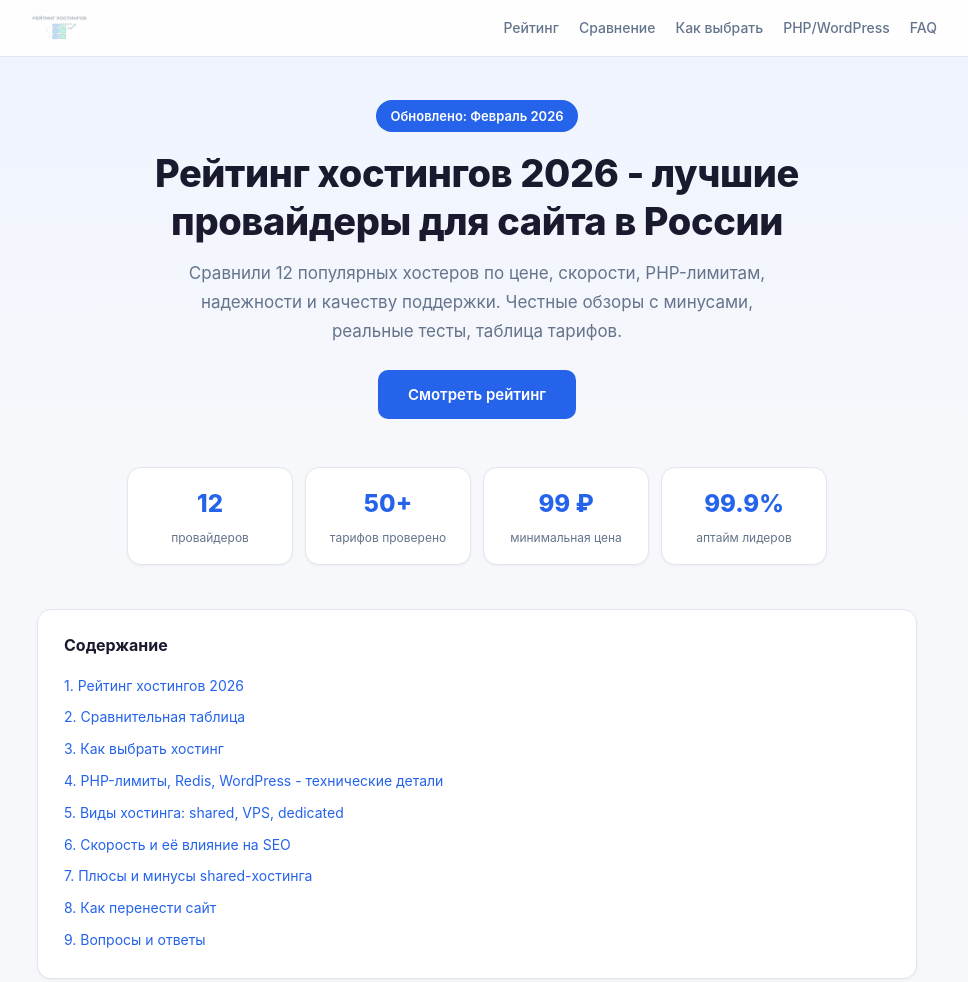
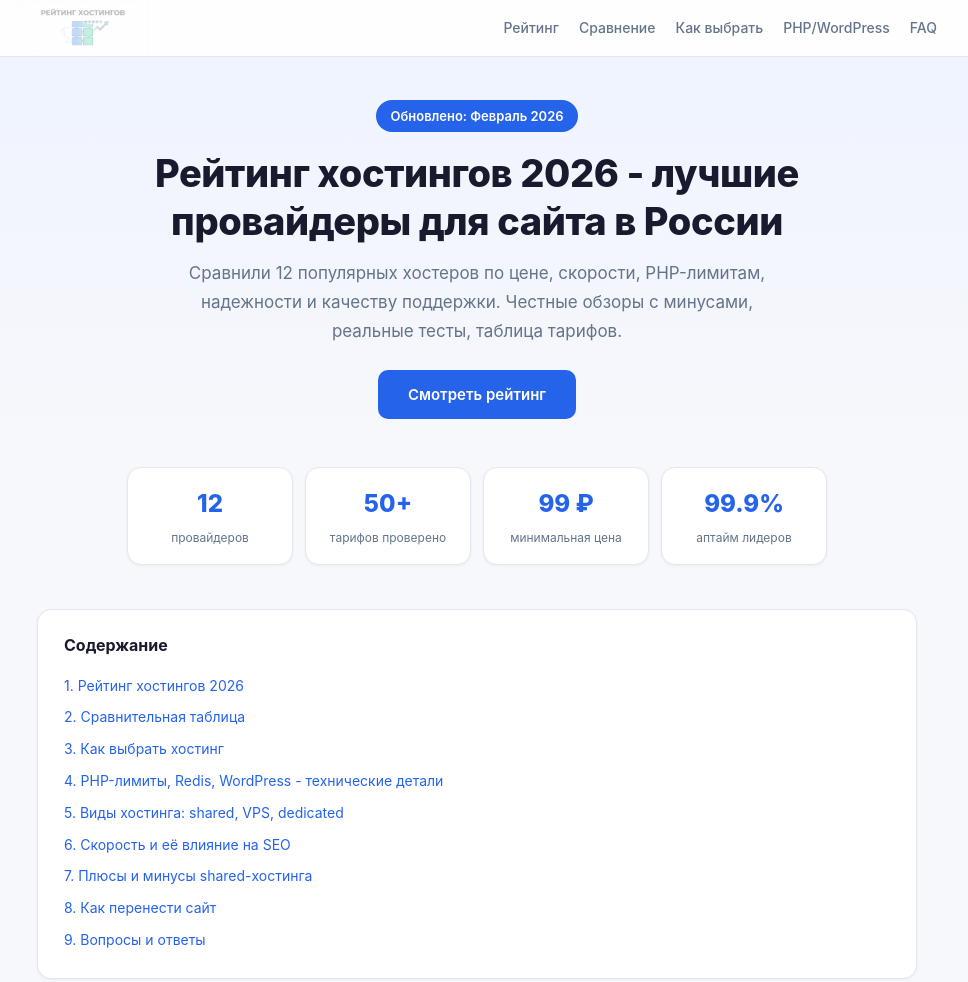
Before and after one commit to lian77327/reyting-hostingov, a plain HTML site: page index.html in a window 1280 px wide. Shown: the top 982 px of the page, without its empty margins (163-1131 px from the left). Drawn offline with Linux system fonts and the light colour scheme.

Commit message:
Update index.html

```diff
--- a/index.html
+++ b/index.html
@@ -24,7 +24,7 @@ a:hover{text-decoration:underline}
 .nav{position:fixed;top:0;left:0;right:0;background:rgba(255,255,255,.9);backdrop-filter:blur(14px);border-bottom:1px solid var(--border);z-index:100;padding:0 24px}
 .nav-inner{max-width:920px;margin:0 auto;display:flex;align-items:center;justify-content:space-between;height:56px}
 .nav-logo{display:flex;align-items:center}
-.nav-logo img{height:36px;width:auto}
+.nav-logo img{height:56px;width:auto}
 .nav-links{display:flex;gap:20px;font-size:14px}
 .nav-links a{color:var(--text2);font-weight:500}
 .nav-links a:hover{color:var(--accent);text-decoration:none}
```
